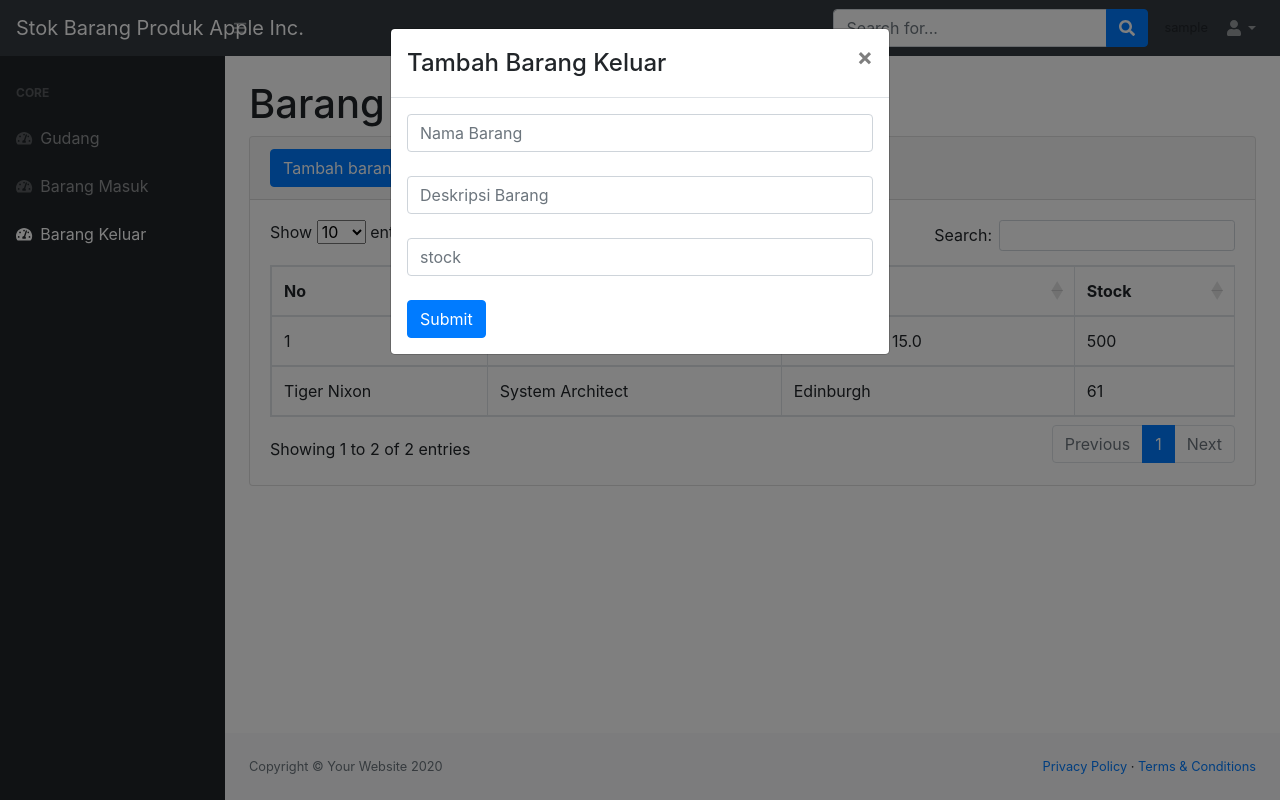
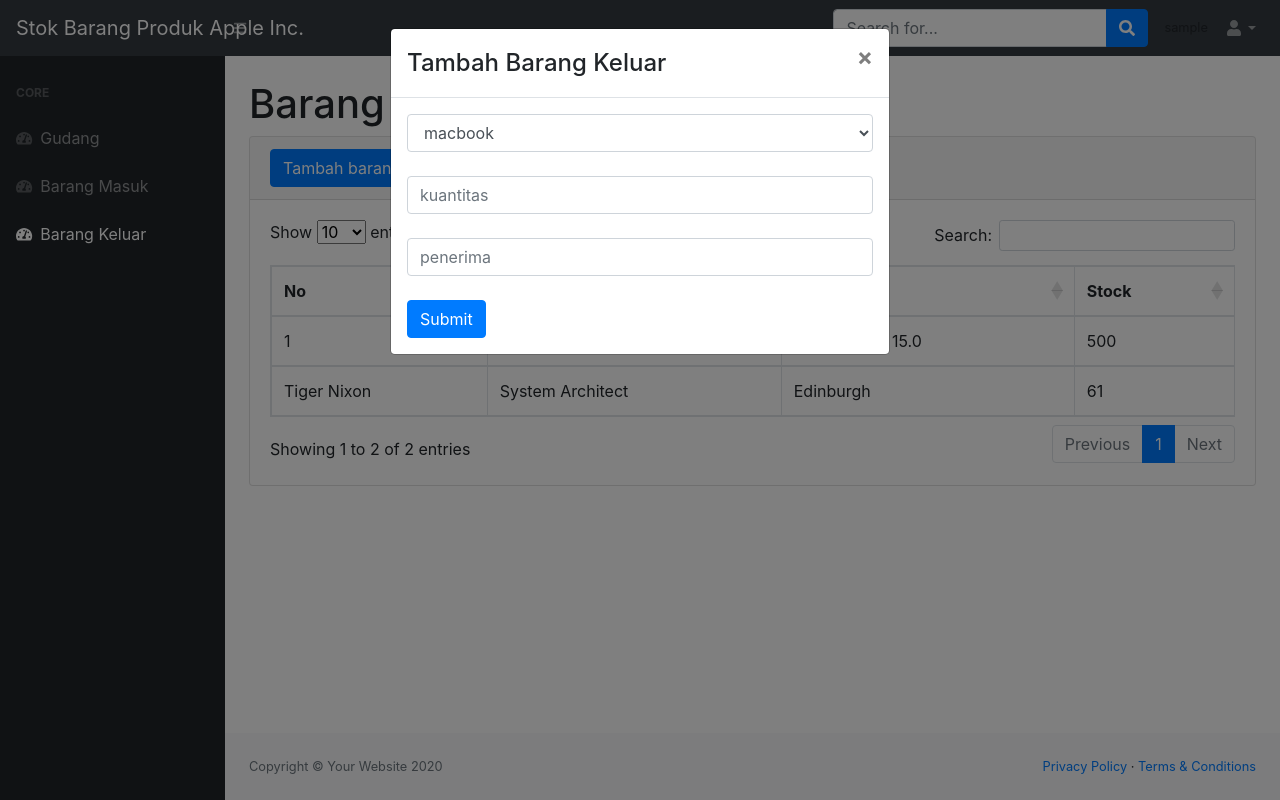
Before and after one commit to putrija/tubesproweb8, a PHP site: page /stockbarang/keluar.php in a window 1280 px wide, after a click on "Tambah barang". Run offline with PHP 8.4, Linux system fonts and the light colour scheme; the visitor is signed in with stand-in values (Sample User, id 1); data comes from the database, SQL or seed files in the repository; some libraries are stand-ins or nearby versions.

Commit message:
ganti barang keluar

```diff
--- a/koneksi.php
+++ b/koneksi.php
@@ -39,4 +39,21 @@ if(!isset($_SESSION)){
 
     }
 
+    //menambah barang keluar
+    if(isset($_POST['barangkeluar'])){
+        $barangnya = $_POST['barangnya'];
+        $penerima = $_POST['penerima'];
+        $kuantitas = $_POST['kuantitas'];
+
+        $cekstoksekarang= mysqli_query($koneksi, "select * from stok where idbarang='$barangnya'");
+        $ambildata = mysqli_fetch_array($cekstoksekarang);
+
+        $stoksekarang = $ambildata['stock'];
+        $penguranganstoksekarangdengankuantitas = $stoksekarang - $kuantitas;
+
+        $penguranganketabelkeluar = mysqli_query($koneksi, "insert into keluar (idbarang, penerima, kuantitas) values ('$barangnya', '$penerima', '$kuantitas')");
+        $updatestockmasuk = mysqli_query($koneksi, "update stok set stock='$penguranganstoksekarangdengankuantitas' where idbarang='$barangnya'");
+
+    }
+
 ?>
--- a/stockbarang/keluar.php
+++ b/stockbarang/keluar.php
@@ -144,13 +144,26 @@ if(empty($_SESSION['username'])){
         <!-- Modal body -->
         <form method="POST">
         <div class="modal-body">
-            <input type="text" name="namabarang" placeholder="Nama Barang" class="form-control" required>
+        <select name="barangnya" class="form-control" >
+                <?php
+                    $ambildata =  mysqli_query($koneksi, "select * from stok");
+                    while($fetcharray = mysqli_fetch_array($ambildata)) {
+                        $namabarangnya = $fetcharray ['namabarang'];
+                        $idbarangnya = $fetcharray ['idbarang'];
+                ?>
+
+                <option value="<?=$idbarangnya;?>"> <?=$namabarangnya;?></option>
+
+                <?php
+                    }
+                ?>
+            </select>
             <br>
-            <input type="text" name="deskripsi" placeholder="Deskripsi Barang" class="form-control" required>
+            <input type="number" name="kuantitas" placeholder="kuantitas" class="form-control" required>
             <br>
-            <input type="number" name="stock" placeholder="stock" class="form-control" required>
+            <input type="text" name="penerima" placeholder="penerima" class="form-control" required>
             <br>
-            <button type="submit" class="btn btn-primary" name="tambahbarangbaru">Submit</button>
+            <button type="submit" class="btn btn-primary" name="barangkeluar">Submit</button>
         </div>
         </form>
 
```
